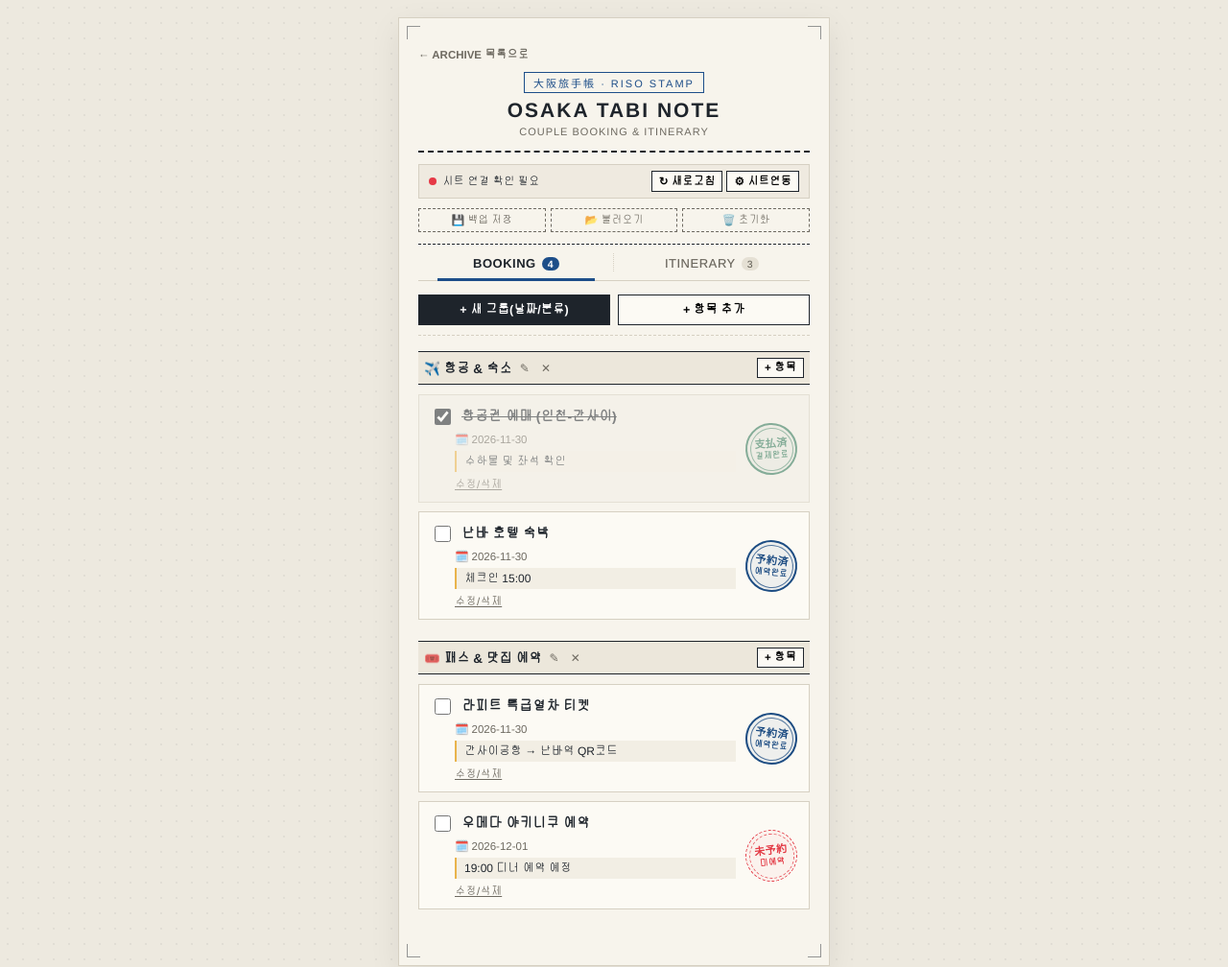
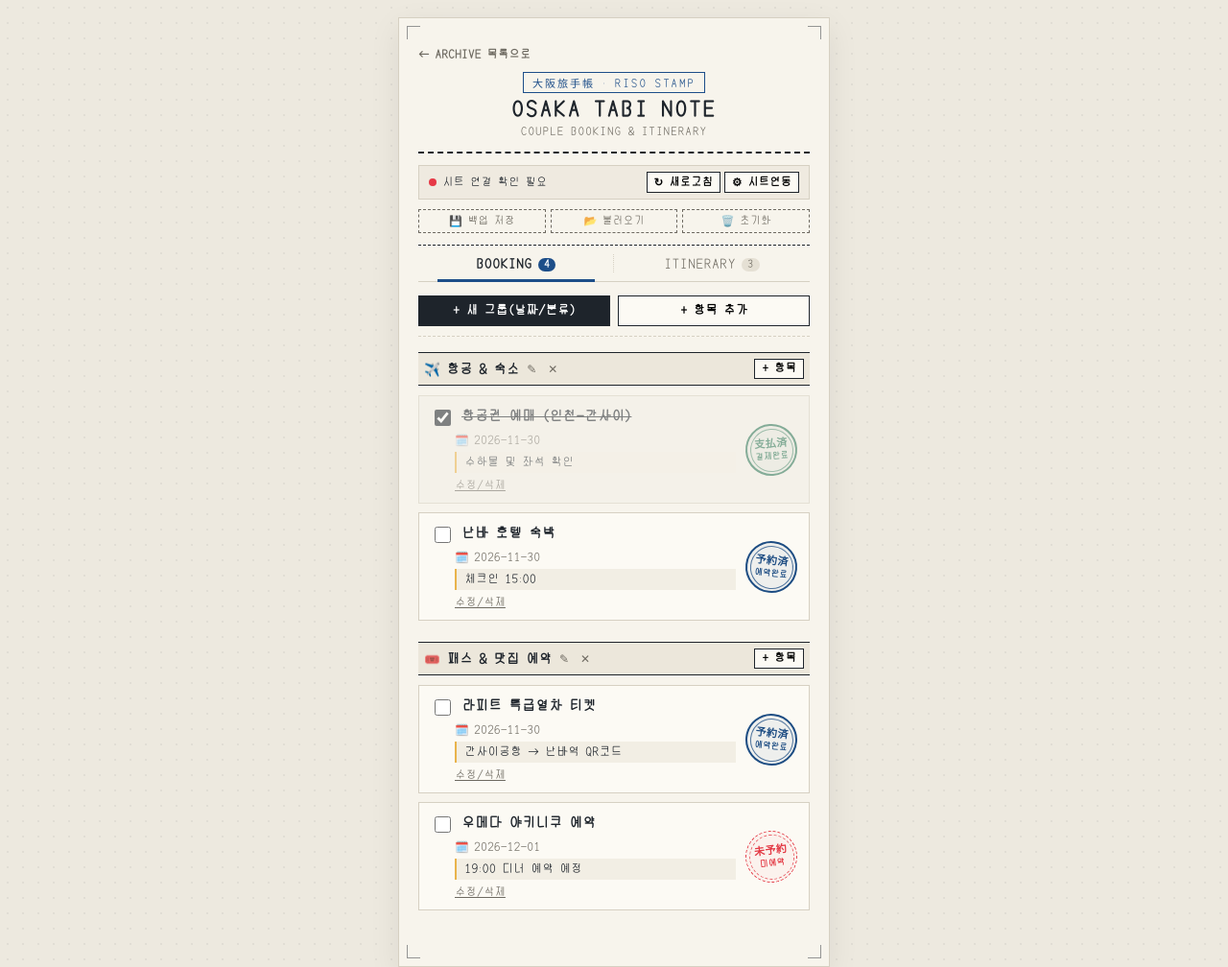
Before and after one commit to eunhyemon/osaka, a plain HTML site: page plan/index.html in a window 1280 px wide. Shown: the top 1008 px of the page at 96% size. Drawn offline with nearby package versions, Linux system fonts and the light colour scheme; no server answers.

Commit message:
Update index.html

```diff
--- a/plan/index.html
+++ b/plan/index.html
@@ -25,8 +25,7 @@
     --ink: #1e242b;
     --muted: #6e6a61;
     --line: #d6d0c2;
-    --font-main: 'Arimo', 'Kosugi Maru', 'Seolnong', sans-serif;
-
+    --font-main: 'Seolnong', 'Arimo', 'Kosugi Maru', sans-serif;
     --riso-indigo: #1d4e89;
     --riso-red: #e63946;
     --riso-matcha: #2a7b5c;
```
